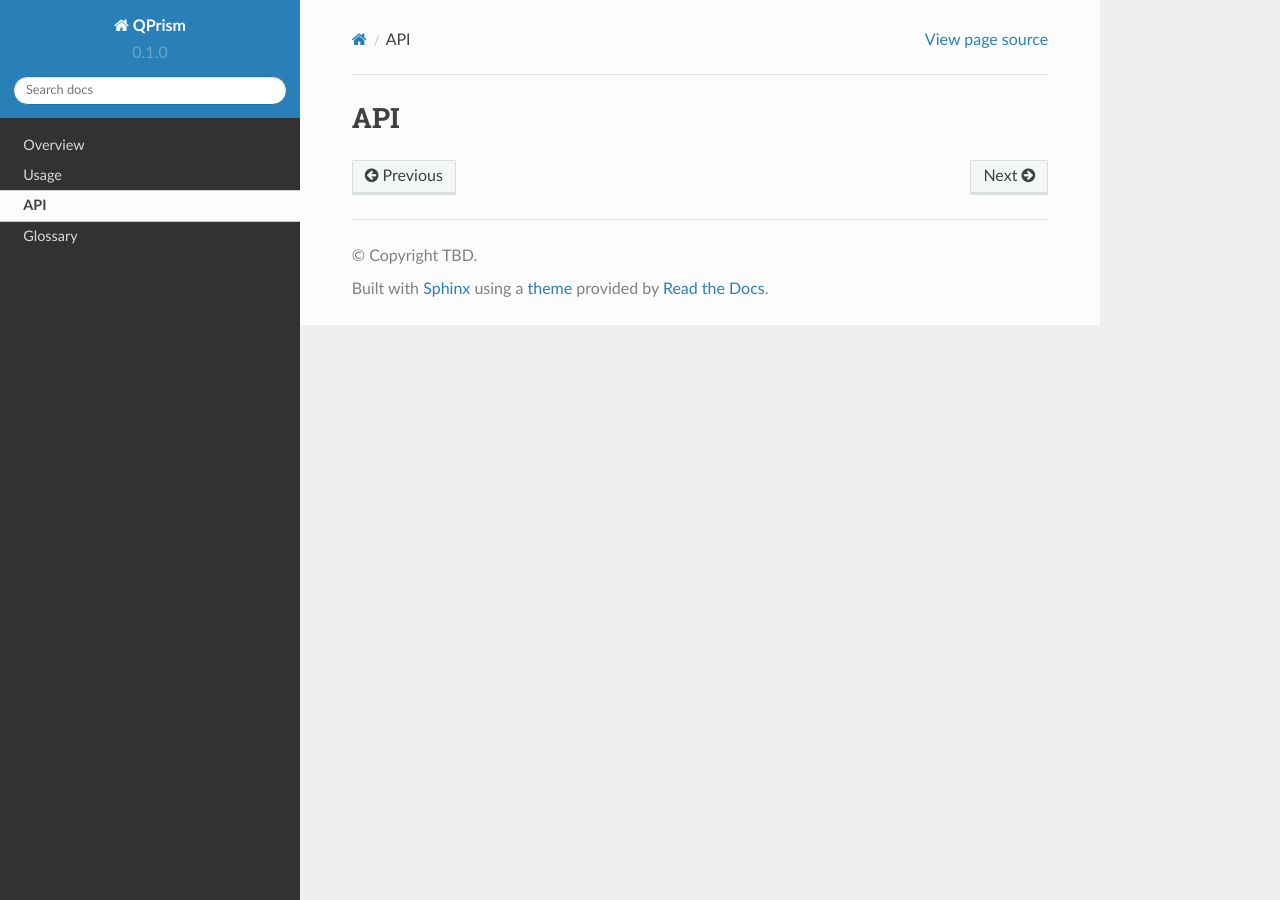
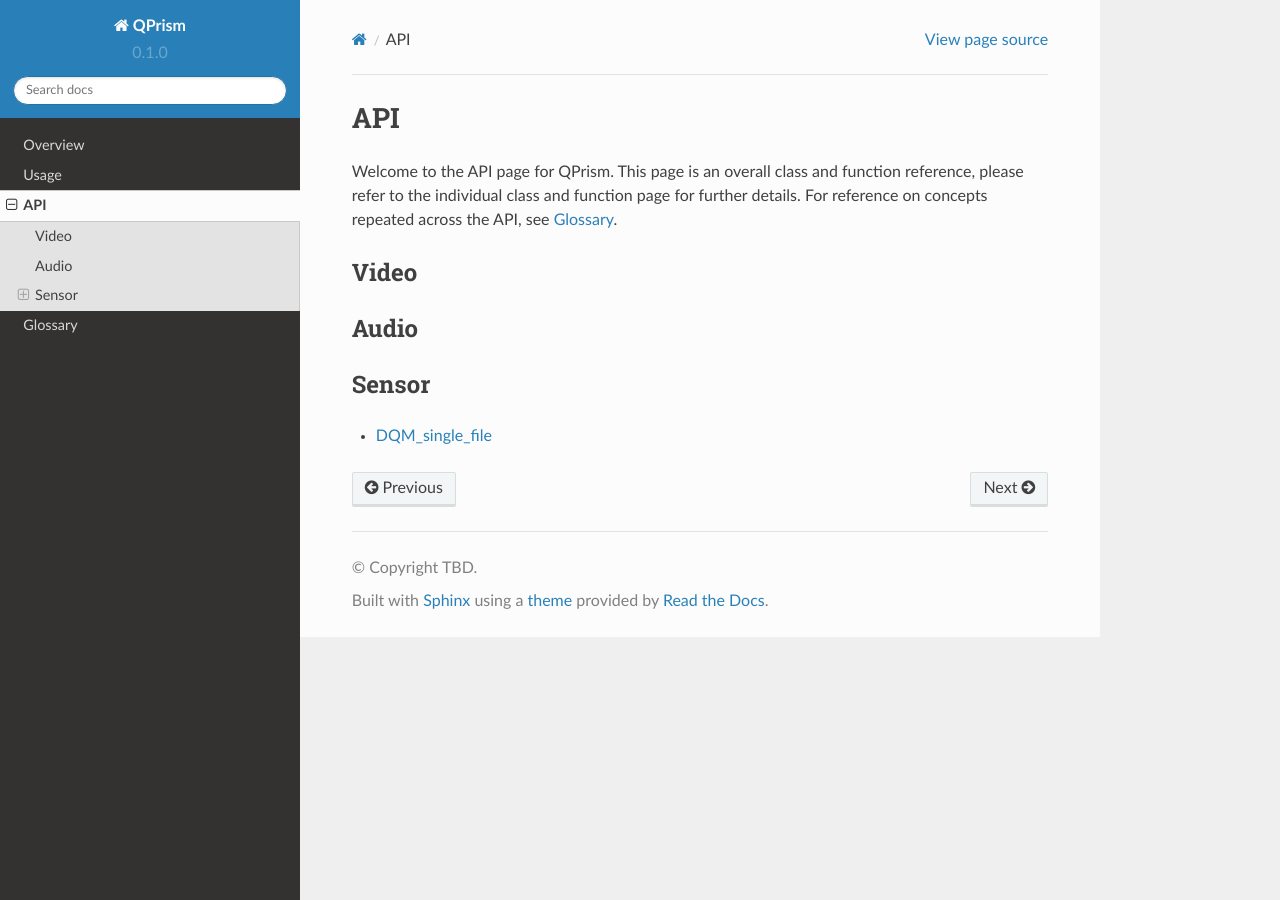
Before and after one commit to aid4mh/QPrism, a Sphinx documentation site: the page built from docs/api.rst, in a window 1280 px wide. Built offline with Sphinx 7.4.7 and the Read the Docs theme 2.0.0, drawn with Linux system fonts in a browser that asks for light colours; pages that are not in the unit, such as notebooks, are missing from menus.

Commit message:
sensor api

```diff
--- a/docs/api.rst
+++ b/docs/api.rst
@@ -1,2 +1,21 @@
 API
 ===
+
+Welcome to the API page for QPrism. This page is an overall class and function reference,
+please refer to the individual class and function page for further details. For reference on
+concepts repeated across the API, see :doc:`glossary`.
+
+Video
+-----
+
+
+Audio
+-----
+
+
+Sensor
+------
+
+.. toctree::
+   DQM_single_file
+   DQM_multiple_file
```
Also changed, not shown: docs/DQM_single_file.rst (added, +9 -0 lines), docs/DQM_multiple_file.rst (added).
